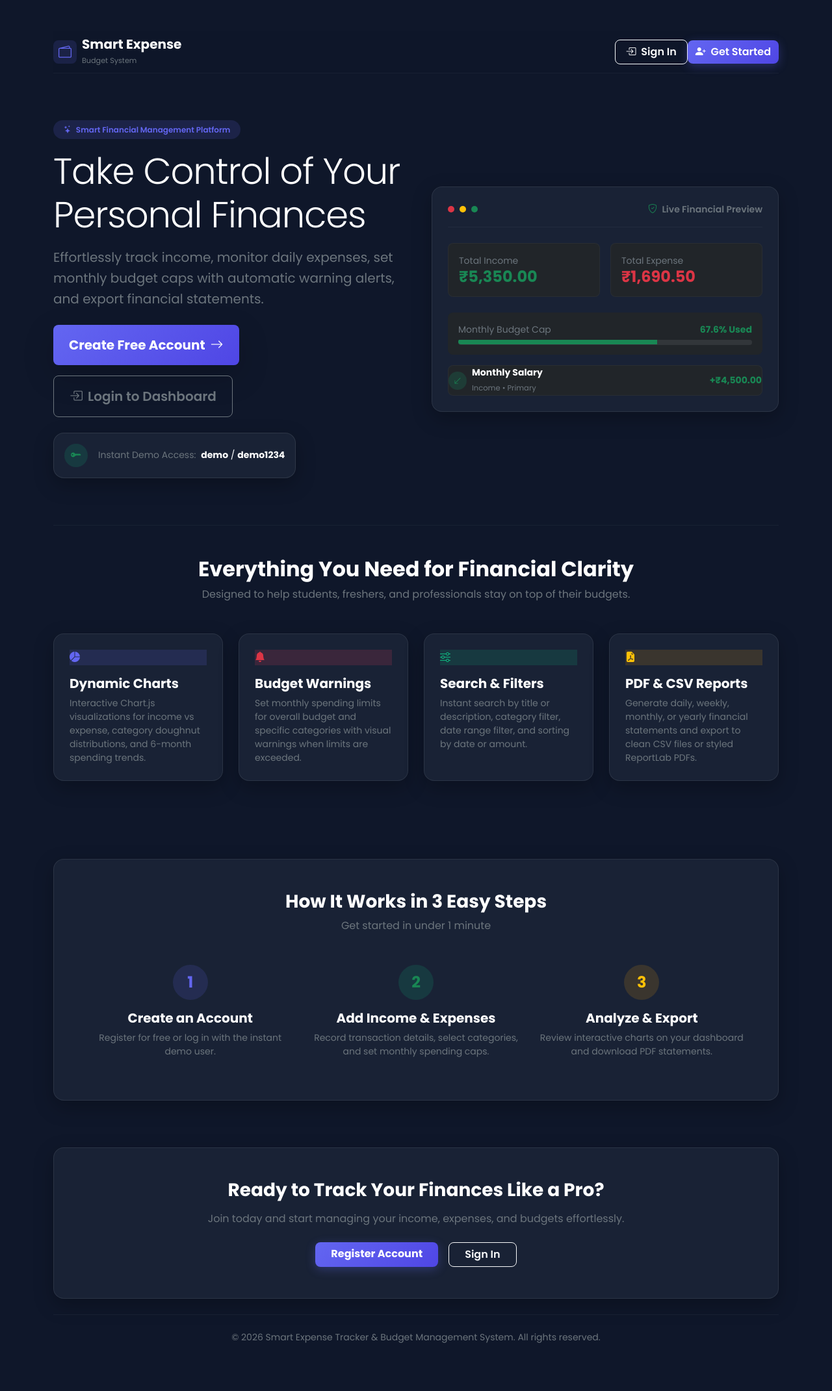
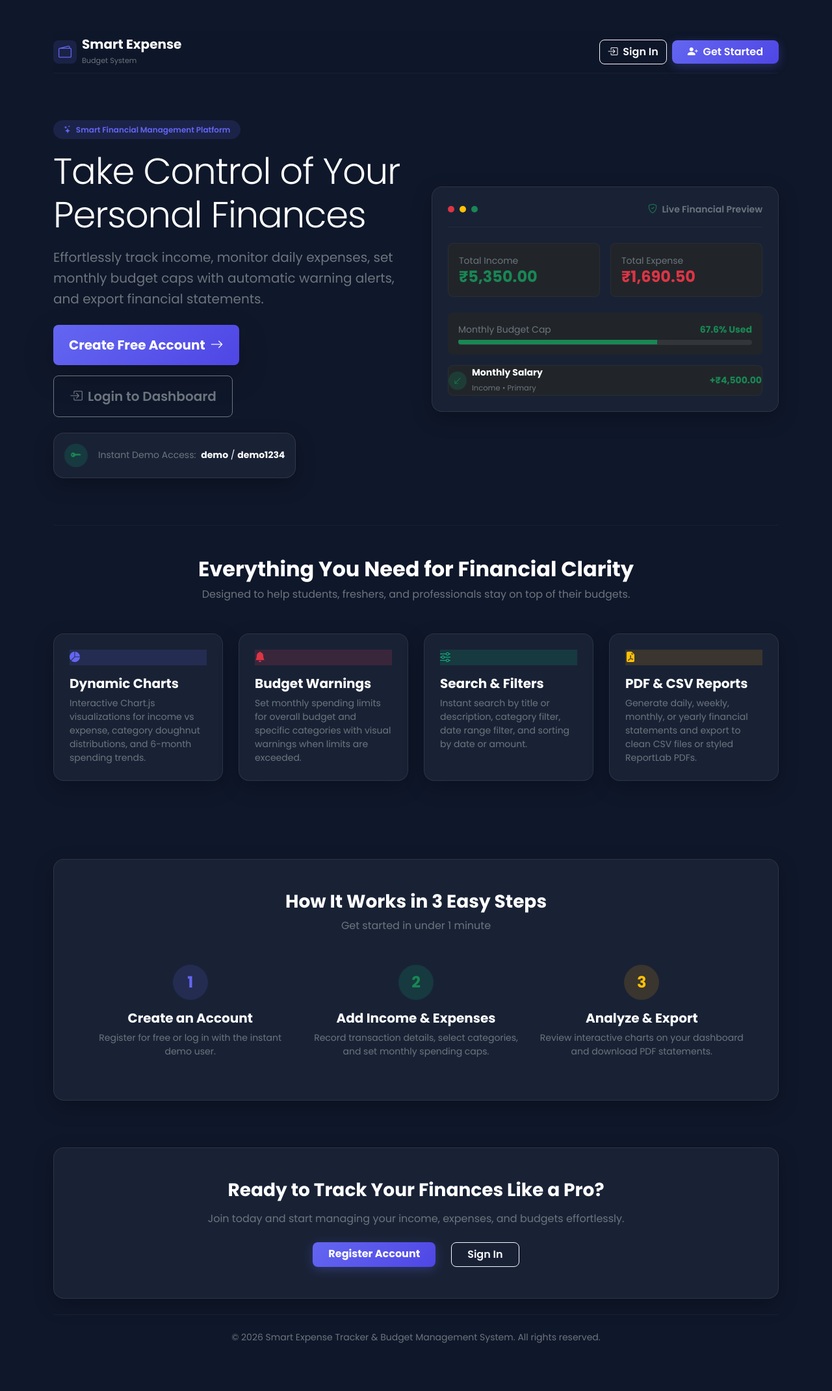
Before and after one commit to Mrutunjaya-Muduli/Expense-Tracker, a Django app: page / in a window 1280 px wide. Shown: the whole page at 65% size. Run offline with Django 5.2, Linux system fonts and the light colour scheme.

Commit message:
Increase distance between Sign In and Get Started buttons

```diff
--- a/templates/home.html
+++ b/templates/home.html
@@ -17,9 +17,9 @@
             </div>
         </a>
 
-        <div class="d-flex align-items-center gap-2.5 ms-auto">
+        <div class="d-flex align-items-center gap-3.5 ms-auto">
             {% if request.user.is_authenticated %}
-                <a href="{% url 'dashboard' %}" class="btn btn-sm btn-primary-gradient px-3 py-1.5 rounded-3 fw-semibold small d-flex align-items-center gap-1.5">
+                <a href="{% url 'dashboard' %}" class="btn btn-sm btn-primary-gradient px-3 py-1.5 rounded-3 fw-semibold small d-flex align-items-center gap-1.5 me-2">
                     <i class="bi bi-speedometer2"></i> Dashboard
                 </a>
 
@@ -43,10 +43,10 @@
                     </ul>
                 </div>
             {% else %}
-                <a href="{% url 'login' %}" class="btn btn-outline-light px-3 py-1.5 rounded-3 fw-semibold small">
+                <a href="{% url 'login' %}" class="btn btn-outline-light px-3.5 py-1.5 rounded-3 fw-semibold small">
                     <i class="bi bi-box-arrow-in-right me-1"></i> Sign In
                 </a>
-                <a href="{% url 'register' %}" class="btn btn-primary-gradient px-3.5 py-1.5 rounded-3 fw-semibold small">
+                <a href="{% url 'register' %}" class="btn btn-primary-gradient px-4 py-1.5 rounded-3 fw-semibold small ms-2">
                     <i class="bi bi-person-plus-fill me-1"></i> Get Started
                 </a>
             {% endif %}
@@ -244,7 +244,7 @@
 <div class="text-center py-5 glass-card p-4 mb-4">
     <h3 class="fw-bold text-white mb-3">Ready to Track Your Finances Like a Pro?</h3>
     <p class="text-secondary mb-4">Join today and start managing your income, expenses, and budgets effortlessly.</p>
-    <div class="d-flex justify-content-center gap-3">
+    <div class="d-flex justify-content-center gap-4">
         <a href="{% url 'register' %}" class="btn btn-primary-gradient px-4 py-2.5 rounded-3 fw-bold">Register Account</a>
         <a href="{% url 'login' %}" class="btn btn-outline-light px-4 py-2.5 rounded-3 fw-semibold">Sign In</a>
     </div>
```
